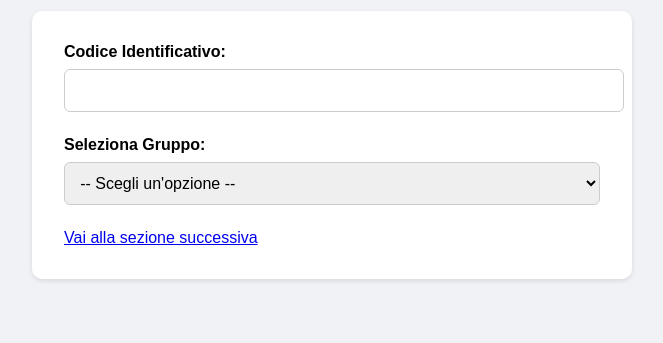
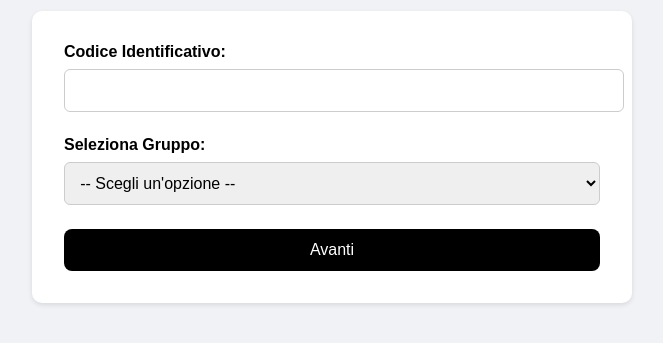
Before and after one commit to martaasteff01/RispQ, a plain HTML site: page index.html in a window 1280 px wide. Shown: the part 111-454 px from the top of the page, without its empty margins (308-971 px from the left). Drawn offline with Linux system fonts and the light colour scheme.

Commit message:
Update index.html

```diff
--- a/index.html
+++ b/index.html
@@ -74,7 +74,7 @@
       <option value="Vitasolis 4000">Vitasolis 4000</option>
     </select>
 
-    <a href="kss.html">Vai alla sezione successiva</a>
+    <button type="submit">Avanti</button>
   </form>
 
   <script>
```
